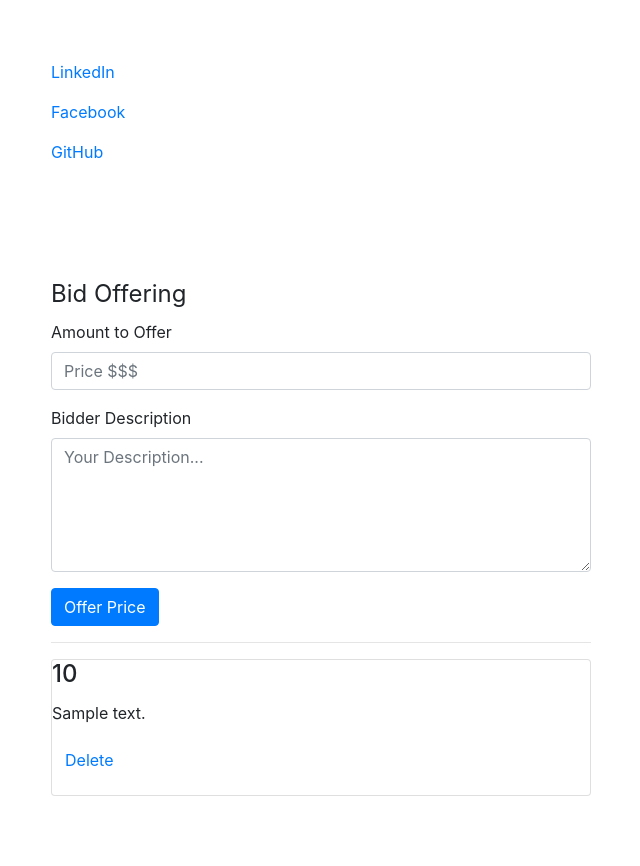
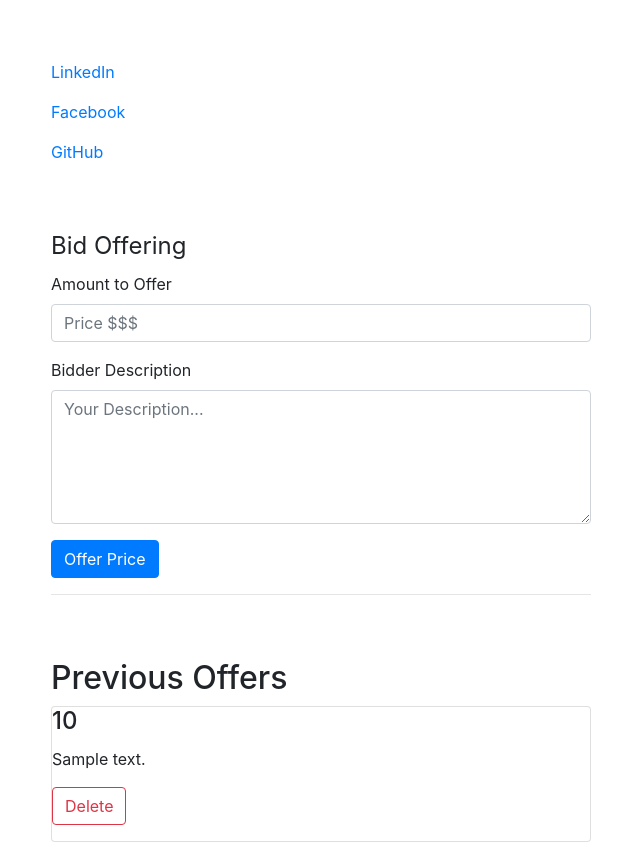
Before and after one commit to SamuelFolledo/Contractor, a Flask app: template templates/projects_show.html in a window 1280 px wide. Shown: the part 553-1419 px from the top of the page, without its empty margins (34-674 px from the left). Before the commit the page ends 1349 px from the top, so only its background shows below. Run offline with Flask 2, Linux system fonts and the light colour scheme; the template is opened without the code that fills it: most values are stand-ins (such as "Sample title", 1, 10 or a date in 2020); grey boxes marked "Sample" are stand-in pictures; some libraries are stand-ins or nearby versions.

Commit message:
[add] price offering and deleting price offering now fully works

```diff
--- a/app.py
+++ b/app.py
@@ -207,7 +207,7 @@ def projects_submit():
 @app.route('/projects/<project_id>') #SHOW
 def projects_show(project_id):
     project = projects.find_one({'_id': ObjectId(project_id)})
-    project_offers = offers.find({'projects_id':ObjectId(project_id)})
+    project_offers = offers.find({'project_id':ObjectId(project_id)})
     return render_template('projects_show.html', current_user = current_user, project = project, offers=project_offers)
 
 @app.route('/projects/<project_id>/edit') #EDIT
@@ -253,12 +253,12 @@ def offers_new():
     offer_id = offers.insert_one(offer).inserted_id
     return redirect(url_for('projects_show', project_id=request.form.get('project_id')))
 
-@app.route('/playlists/offers/<offer_id>', methods=['POST'])
+@app.route('/projects/offers/<offer_id>', methods=['POST'])
 def offers_delete(offer_id):
     """Action to delete a offer."""
     offer = offers.find_one({'_id': ObjectId(offer_id)})
     offers.delete_one({'_id': ObjectId(offer_id)})
-    return redirect(url_for('playlists_show', playlist_id=offer.get('playlist_id')))
+    return redirect(url_for('projects_show', project_id=offer.get('project_id')))
 
 if __name__ == '__main__':
     app.run(debug=True, host='0.0.0.0', port=os.environ.get('PORT', 5000))
--- a/templates/partials/offer.html
+++ b/templates/partials/offer.html
@@ -5,8 +5,10 @@
         <h4 class='card-title'>{{ offer.price }}</h4>
         <p class='card-text'>{{ offer.description }}</p>
         <!-- Delete link -->
-        <p><form method='POST' action='/playlists/offers/{{ offer._id }}'>
-            <button class='btn btn-link' type='submit'>Delete</button>
-        </form></p>
+        <p>
+            <form method='POST' action='/projects/offers/{{ offer._id }}'>
+                <button class='btn btn-outline-danger' type='submit'>Delete</button>
+            </form>
+        </p>
     </div>
 </div>
--- a/templates/partials/offer_form.html
+++ b/templates/partials/offer_form.html
@@ -1,5 +1,4 @@
 <!-- templates/partials/offer_form.html -->
-
 <form action='/projects/offers' method='POST'>
     <input type='hidden' value='{{ project._id }}' name='project_id'/>
 
@@ -7,19 +6,19 @@
         <legend>Bid Offering</legend>
         <!-- Price -->
         <div class='form-group'>
-            <label for='offer-title'>Amount to Offer</label><br>
+            <label for='offer-price'>Amount to Offer</label><br>
             <input class='form-control'
-                id='offer-title'
-                type='text'
+                id='offer-price'
+                type='number'
                 name='price'
                 placeholder='Price $$$'/>
         </div>
 
         <!-- DESCRIPTION -->
         <div class='form-group'>
-            <label for='offer-content'>Bidder Description</label><br>
+            <label for='offer-description'>Bidder Description</label><br>
             <textarea class='form-control'
-                id='offer-content'
+                id='offer-description'
                 name='description'
                 rows='5'
                 placeholder='Your Description...'></textarea>
--- a/templates/projects_show.html
+++ b/templates/projects_show.html
@@ -41,14 +41,19 @@
         {% if project.project_github is defined and project.project_github|length %} <!--checks if project has those properties is defined and not empty-->
             <p><a href={{project.project_github}}>GitHub</a></p>
         {% endif %}
-        <br><br><br><br>
+        <br><br>
+
 
         <!--offer form-->
         {% include 'partials/offer_form.html' %}
+
         <hr>
+        <br><br>
         <!-- Show offers -->
+        <h2>Previous Offers</h2>
         {% for offer in offers %}
             {% include 'partials/offer.html' %}
+            <br>
         {% endfor %}
     </div>
     </div>
```
